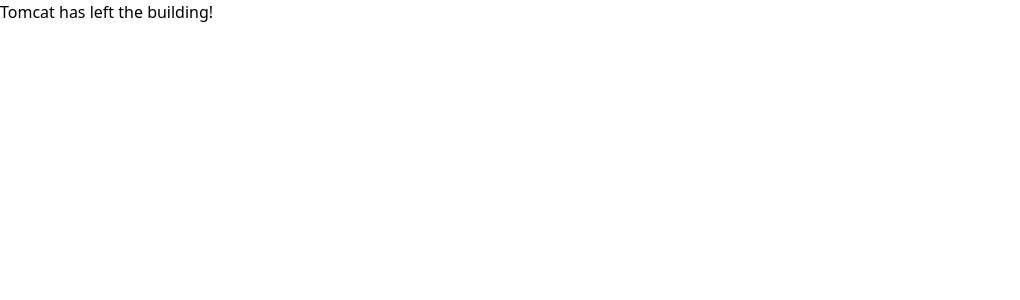
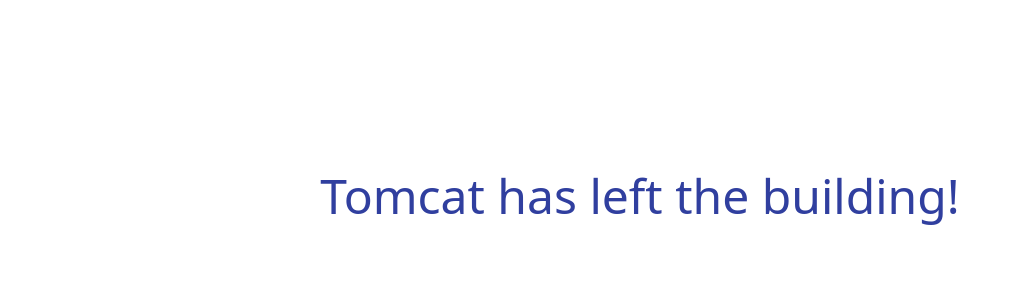
Before and after one commit to TomIrimescu/iri-store, a React (Create React App) app: page / in a window 1280 px wide. Shown: the top 300 px of the page, without its empty margins (0-1020 px from the left). Built offline with nearby package versions, Linux system fonts and the light colour scheme.

Commit message:
Add fontawesome & refactor file structure

```diff
--- a/package.json
+++ b/package.json
@@ -3,6 +3,7 @@
   "version": "0.1.0",
   "private": true,
   "dependencies": {
+    "@fortawesome/fontawesome-free": "^5.6.1",
     "@testing-library/jest-dom": "^4.2.4",
     "@testing-library/react": "^9.3.2",
     "@testing-library/user-event": "^7.1.2",
@@ -16,7 +17,7 @@
     "build": "react-scripts build",
     "test": "react-scripts test",
     "eject": "react-scripts eject",
-    "build:styles": "postcss src/styles/tailwind.css -o src/styles/styles.css",
+    "build:styles": "postcss src/styles/tailwind/tailwind.css -o src/styles/styles.css",
     "prebuild": "npm run build:styles",
     "prestart": "npm run build:styles"
   },
--- a/src/App.js
+++ b/src/App.js
@@ -3,7 +3,9 @@
 function App() {
   return (
     <div>
-      Tomcat has left the building!
+      <div className="text-blue text-5xl flex justify-center mt-40">
+        Tomcat has left the building!
+      </div>
     </div>
   );
 }
--- a/src/index.js
+++ b/src/index.js
@@ -3,6 +3,7 @@
 import './styles/styles.css';
 import App from './App';
 import * as serviceWorker from './serviceWorker';
+import "@fortawesome/fontawesome-free/css/all.min.css";
 
 ReactDOM.render(
   <React.StrictMode>
--- a/src/styles/styles.css
+++ b/src/styles/styles.css
@@ -979,6 +979,28 @@
   background-color: rgba(0, 0, 0, 0.5);
 }
 
+.flex {
+  display: flex;
+}
+
+.justify-center {
+  justify-content: center;
+}
+
+.text-5xl {
+  font-size: 3rem;
+}
+
+.mt-40 {
+  margin-top: 10rem;
+}
+
+.text-blue {
+  --text-opacity: 1;
+  color: #303f9f;
+  color: rgba(48, 63, 159, var(--text-opacity));
+}
+
 .loader:empty {
   position: absolute;
   top: calc(50% - 4em);
```
Also changed, not shown: src/server.js (added), src/styles/tailwind/tailwind-custom-components.css (renamed from src/styles/tailwind-custom-components.css), src/styles/tailwind/tailwind-custom-utilities.css (renamed from src/styles/tailwind-custom-utilities.css), src/styles/tailwind/tailwind.css (renamed from src/styles/tailwind.css), 1 other file (tests, documents, lock files or other folders).
